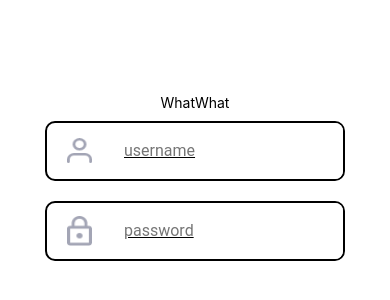
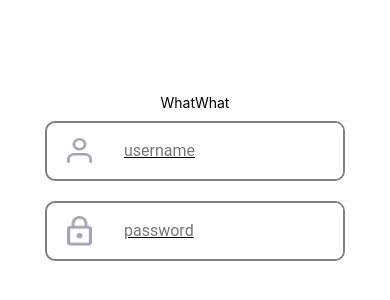
Before and after one commit to alsalmiw/scrubby_react_native, a React Native app: screen / in a window 390 px wide. Shown: the part 240-540 px from the top of the page. Built offline with nearby package versions, Linux system fonts and the light colour scheme.

Commit message:
login input color complete

```diff
--- a/components/AddEdit/InputFieldComponent.tsx
+++ b/components/AddEdit/InputFieldComponent.tsx
@@ -21,6 +21,7 @@ const InputFieldComponent = () => {
         style={styles.inputUsername}
         placeholder="username"
         mode='flat'
+        selectionColor='#808080'
     />
 
 </View>
@@ -38,6 +39,7 @@ const InputFieldComponent = () => {
     style={styles.inputUsername}
     placeholder="password"
     mode='flat'
+    selectionColor='#808080'
 />
 
 </View>
@@ -54,7 +56,7 @@ const styles = StyleSheet.create({
         alignItems: 'center',
         backgroundColor: 'white',
         borderWidth: 2,
-        borderColor: '#000',
+        borderColor: '#808080',
         height: 60,
         width:300,
         borderRadius: 10,
@@ -80,9 +82,9 @@ const styles = StyleSheet.create({
         textDecorationLine:"underline",
         overflow:'hidden',
         borderRadius: 0,
-        borderColor:'#808080',
         borderTopLeftRadius: 0,
         borderTopRightRadius: 0,
+
 
 
     }
```
